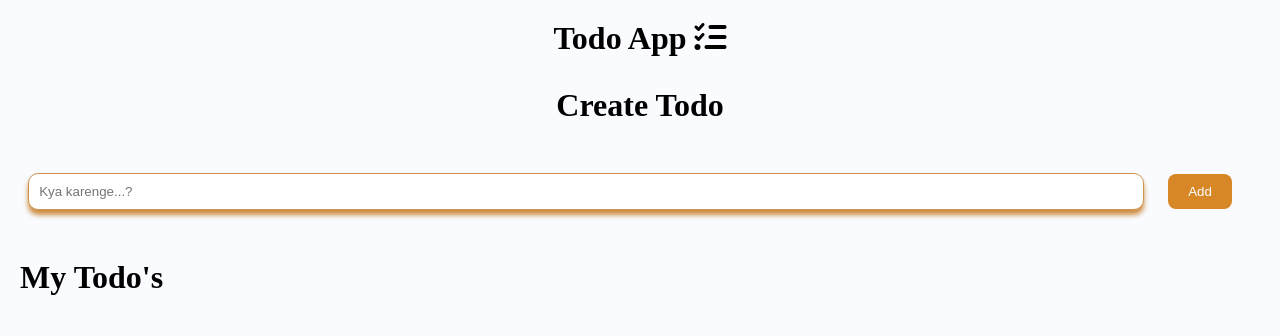
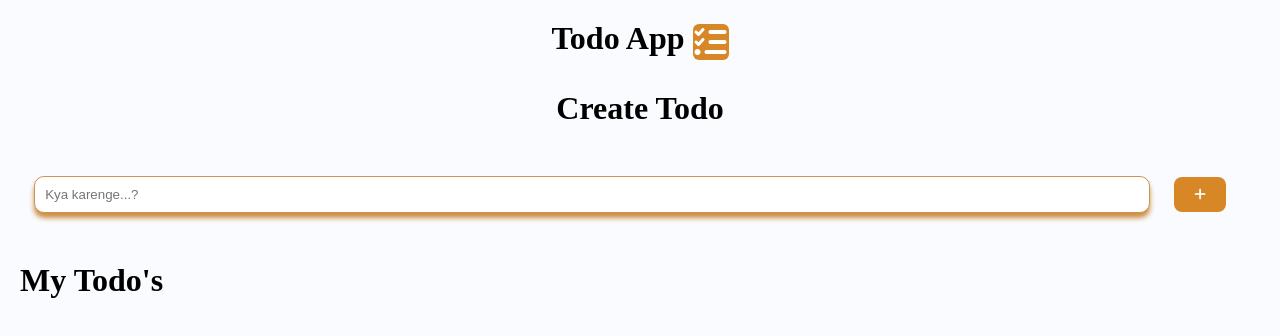
Before and after one commit to Boddusuryasai/Todo-App, a plain HTML site: page index.html in a window 1280 px wide. Drawn offline with Linux system fonts and the light colour scheme; a web font is replaced by a local one.

Commit message:
Css added for icons

```diff
--- a/index.html
+++ b/index.html
@@ -14,7 +14,7 @@
   <body>
     <div class="container">
         <div class="main">
-          <h1 class="text-center">Todo App  <i class="fa-solid fa-list-check"></i> </i></h1>
+          <h1 class="text-center">Todo App  <i class="fa-solid fa-list-check todo-icon" ></i> </i></h1>
           <h1 class="text-center">
             Create <span class="create-task-heading-subpart">Todo</span>
           </h1>
@@ -24,7 +24,7 @@
               id="todoUserInput"
               placeholder="Kya karenge...?"
             />
-            <button class="button" id="addTodoButton">Add</button>
+            <button class="button" id="addTodoButton"><i class="fa-solid fa-plus"></i></button>
           </div>
           <h1>
             My <span class="text-center">Todo's</span>
--- a/style.css
+++ b/style.css
@@ -19,6 +19,13 @@
 }
 .text-center{
     text-align: center;
+}
+.todo-icon{
+  background-color: #d88727;
+    vertical-align: middle;
+    color: white;
+    padding: 2px;
+    border-radius: 6px;
 }
 input[type=text]{
    width: 90%;
@@ -56,6 +63,9 @@ li div{
     border-radius: 10px;
 
 }
+li div i{
+  color:#d88727
+}
 .checked {
     text-decoration: line-through;
   }
```
